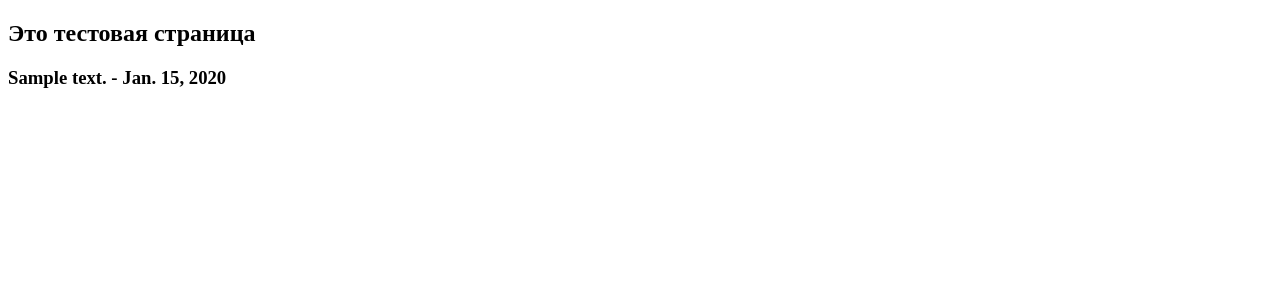
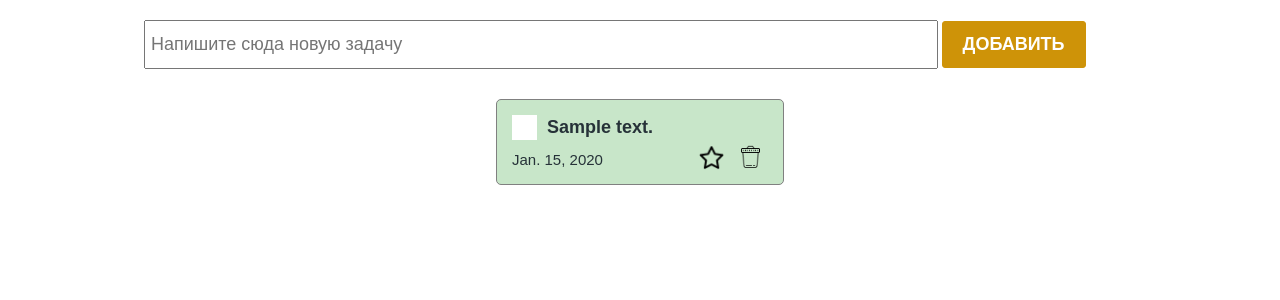
Before and after one commit to Dilbara06/todo, a Django app: page /test/ in a window 1280 px wide. Shown: the top 300 px of the page. Run offline with Django 3.2, Linux system fonts and the light colour scheme; tables that the repository leaves empty hold one stand-in row (values such as "Sample post").

Commit message:
added todo list to text.html page

```diff
--- a/main/templates/test.html
+++ b/main/templates/test.html
@@ -1,14 +1,46 @@
+{% load static %}
 <!DOCTYPE html>
 <html lang="en">
+
 <head>
     <meta charset="UTF-8">
     <meta name="viewport" content="width=device-width, initial-scale=1.0">
-    <title>Document</title>
+    <title>Todo</title>
+    <!--<link rel="stylesheet" href="./styles/checkbox.css"> -->
+    <link rel="stylesheet" href="{% static 'styles/index.css' %}">
+    <!-- <link rel="stylesheet" href="./styles/index.css"> -->
+    <link rel="stylesheet" href="{% static 'styles/checkbox.css' %}">
 </head>
+
 <body>
-    <h2>Это тестовая страница </h2>
-    {% for todo in todo_list %}
-        <h3>{{ todo.text }} - {{ todo.created_at}}</h3>
-    {% endfor %}
+    <section>
+        <div class="create_container">
+            <input class="create_input" type="text" placeholder="Напишите сюда новую задачу" />
+            <button class="create_button"> Добавить </button>
+        </div>
+
+        <div class="todo_container">
+            {% for todo in todo_list %}
+            <div class="todo_item">
+                <div class="todo_item_header">
+                    <label class="checkbox_container">
+                        <input type="checkbox" />
+                        <span class="checkmark"></span>
+                    </label>
+                    <h4>{{todo.text}}</h4>
+                </div>
+                <div class="todo_item_footer">
+                    <p>{{todo.created_at}}</p>
+                    <div class="action_buttons">
+                        <img src="./icons/star2.png" />
+                        <img src="./icons/delete1.png" />
+                    </div>
+                </div>
+            </div>
+            {% endfor %}
+        </div>
+    </section>
+
 </body>
+
 </html>
```
